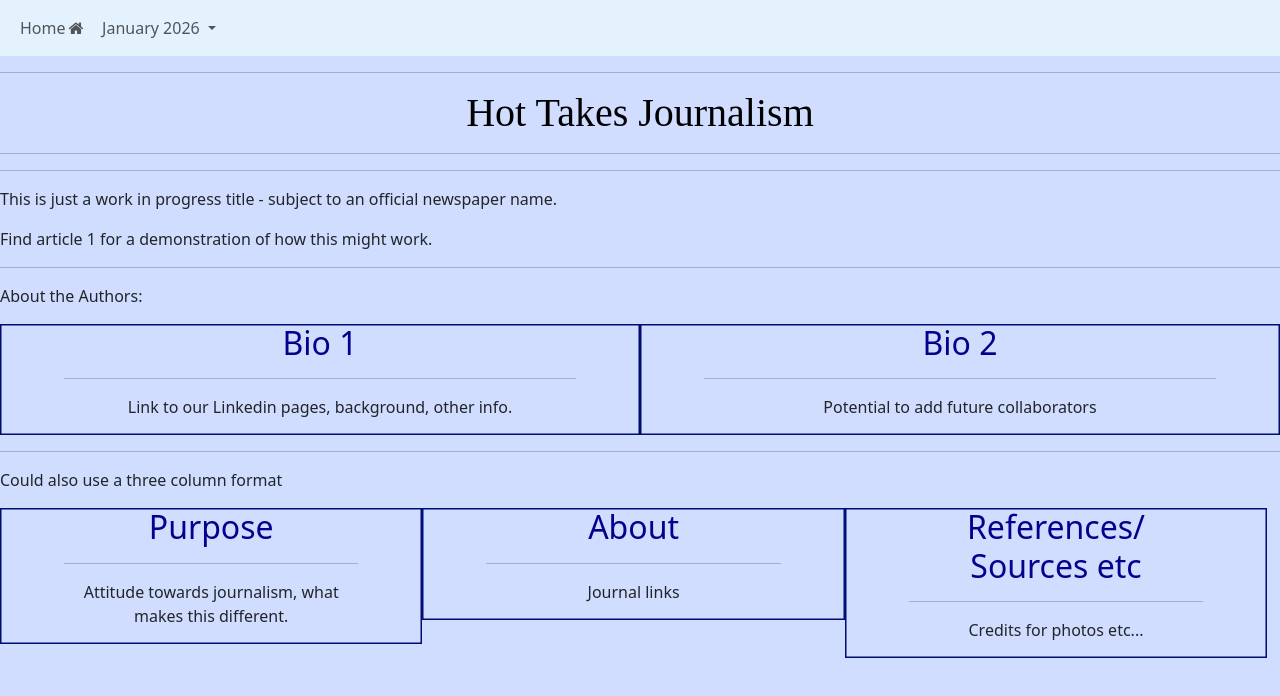
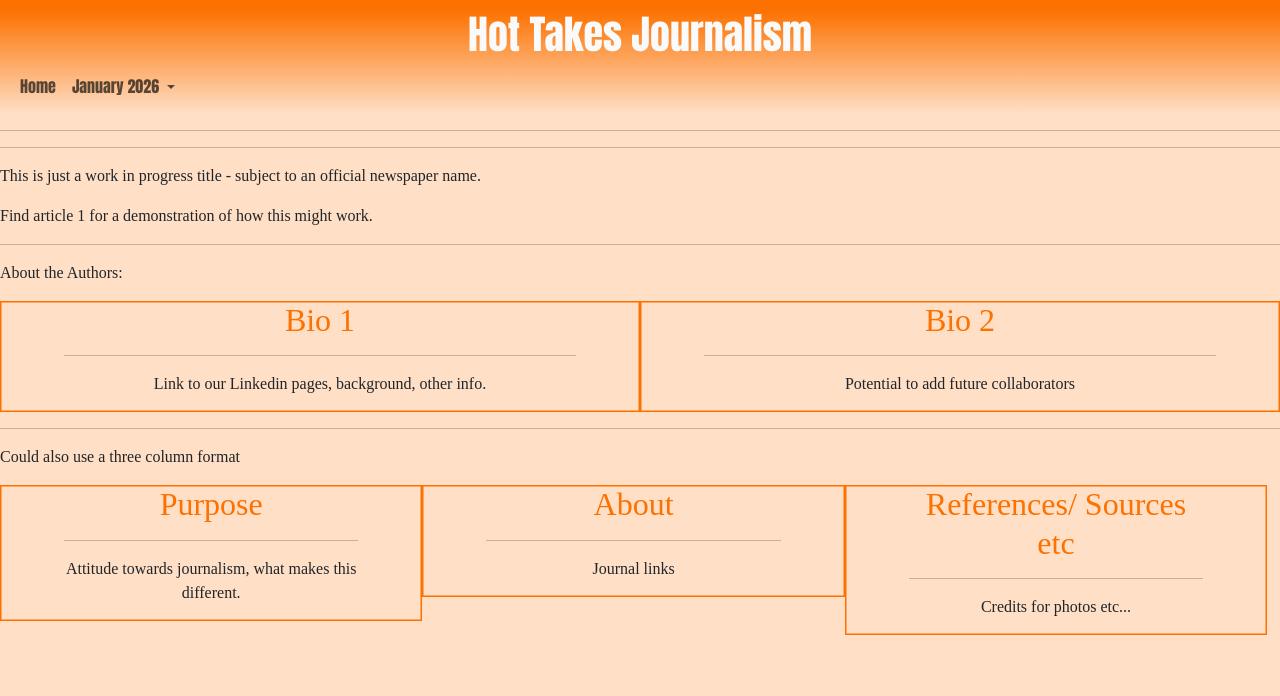
Before and after one commit to icprofsensei/hottakes, a plain HTML site: page index.html in a window 1280 px wide. Drawn offline with nearby package versions, Linux system fonts and the light colour scheme.

Commit message:
basic-styling

```diff
--- a/generaluse/home.css
+++ b/generaluse/home.css
@@ -6,7 +6,7 @@ div.parentcontainer div.threepartitions {
   width:33%;
   float:left;
   text-align: center;
-  box-shadow: inset 0px 0px 0px 1.5px rgb(1, 13, 117);
+  box-shadow: inset 0px 0px 0px 1.5px rgb(252, 113, 0);
   box-sizing: border-box;
   padding-left: 5%;
   padding-right: 5%;
@@ -16,26 +16,76 @@ div.parentcontainer div.twopartitions {
   width:50%;
   float:left;
   text-align: center;
-  box-shadow: inset 0px 0px 0px 1.5px rgb(1, 13, 117);
+  box-shadow: inset 0px 0px 0px 1.5px rgb(252, 113, 0);
   box-sizing: border-box;
   padding-left: 5%;
   padding-right: 5%;
 }
 
 
-
-
-/* Fonts */
-h2{
-    color: #07008d;
+div.navbar{
+  cursor: pointer;
+  padding-top: 0%;
+  background-image:linear-gradient( to top, rgb(255, 223, 198), rgb(252, 113, 0));
+  font-family:Impact, Haettenschweiler, 'Arial Narrow Bold', sans-serif;
 }
 
+.articletitle{
+  position: relative;
+  width: 100%;
+  color: rgb(250, 250, 250);
+  font-family:Impact, Haettenschweiler, 'Arial Narrow Bold', sans-serif;
+}
 
-#articletitle{
-    text-align: center;
-    font-family: 'Times New Roman', serif;
-    color: black;
+.titletext{
+  left: 50px;
+  right: 50px;
 }
+
+.dot{
+  height: 15px;
+  width: 15px;
+  background-color:rgb(250, 250, 250);;
+  border-radius: 50%;
+}
+
+#dot1{
+  position:absolute;
+  left: 5px;
+  top: 5px;
+  animation-name: dotslide1;
+  animation-duration: 2s;
+  animation-fill-mode: forwards;
+  animation-timing-function: ease-out;
+}
+
+#dot2{
+  position: absolute;
+  right: 5px;
+  top: 5px;
+  animation-name: dotslide2;
+  animation-duration: 2s;
+  animation-fill-mode: forwards;
+  animation-timing-function: ease-out;
+}
+
+@keyframes dotslide1 {
+  from {left: 5%;}
+  to {left: 100%; display: none;}
+}
+@keyframes dotslide2 {
+  from {right: 5%;}
+  to {right: 100%; display: none;}
+}
+
+h1{
+
+  text-align: center;
+}
+h2{
+    color: rgb(252, 113, 0);
+}
+
 
 
 
@@ -60,7 +110,9 @@ anychartjs-container{
 
 
 body {
-    background-color: #d1ddff;
+    background-color:rgb(255, 223, 198);
+    border-top: 10px solid rgb(252, 113, 0);
+    font-family: 'Times New Roman', serif;
 }
 
 
--- a/index.html
+++ b/index.html
@@ -17,10 +17,12 @@ section {
 </style>
 </head>
 <body>
+
     <div id='navbar' class="wrapper">
+
     </div>
-    <hr>
-    <h1 id='articletitle'>Hot Takes Journalism</h1>
+
+
     <hr>
     <hr>
     <p> This is just a work in progress title - subject to an official newspaper name.</p>
--- a/navbar.html
+++ b/navbar.html
@@ -1,6 +1,11 @@
-<main>
-            <div class="wrapper_inner">
-                <nav class="navbar navbar-expand-lg" style="background-color: #e3f2fd;">
+<div class="navbar">
+        <div class='articletitle'>
+            <div class = 'dot' id = 'dot1'></div>
+            <h1 class = 'titletext'>Hot Takes Journalism</h1>
+            <div class = 'dot' id = 'dot2'></div>
+        </div>
+        <nav class="navbar-expand-lg">
+
                             <div class="container-fluid">
                                     <button class="navbar-toggler" type="button" data-bs-toggle="collapse" data-bs-target="#navbarSupportedContent" aria-controls="navbarSupportedContent" aria-expanded="false" aria-label="Toggle navigation">
                                             <span class="navbar-toggler-icon"></span>
@@ -9,7 +14,7 @@
                                         <ul class="navbar-nav">
                                             <!-- Always visible links -->
                                             <li class="nav-item">
-                            <a class="nav-link" href="index.html">Home<i class="fa fa-fw fa-home"></i></a>
+                                                <a class="nav-link" href="index.html">Home</a>
                                             </li>
                                             <li class="nav-item dropdown">
                                                 <a class="nav-link dropdown-toggle" href="#" role="button" data-bs-toggle="dropdown" aria-expanded="false">
@@ -24,9 +29,4 @@
                                     </div>
                             </div>
         </nav>
-
-                <!-- Dynamic content below the navbar -->
-                <div class="container main-content">
 </div>
-            </div>
-        </main>
```
Also changed, not shown: article1.html (+1 -1 lines). Lines whose indentation alone changed are shown as unchanged.
